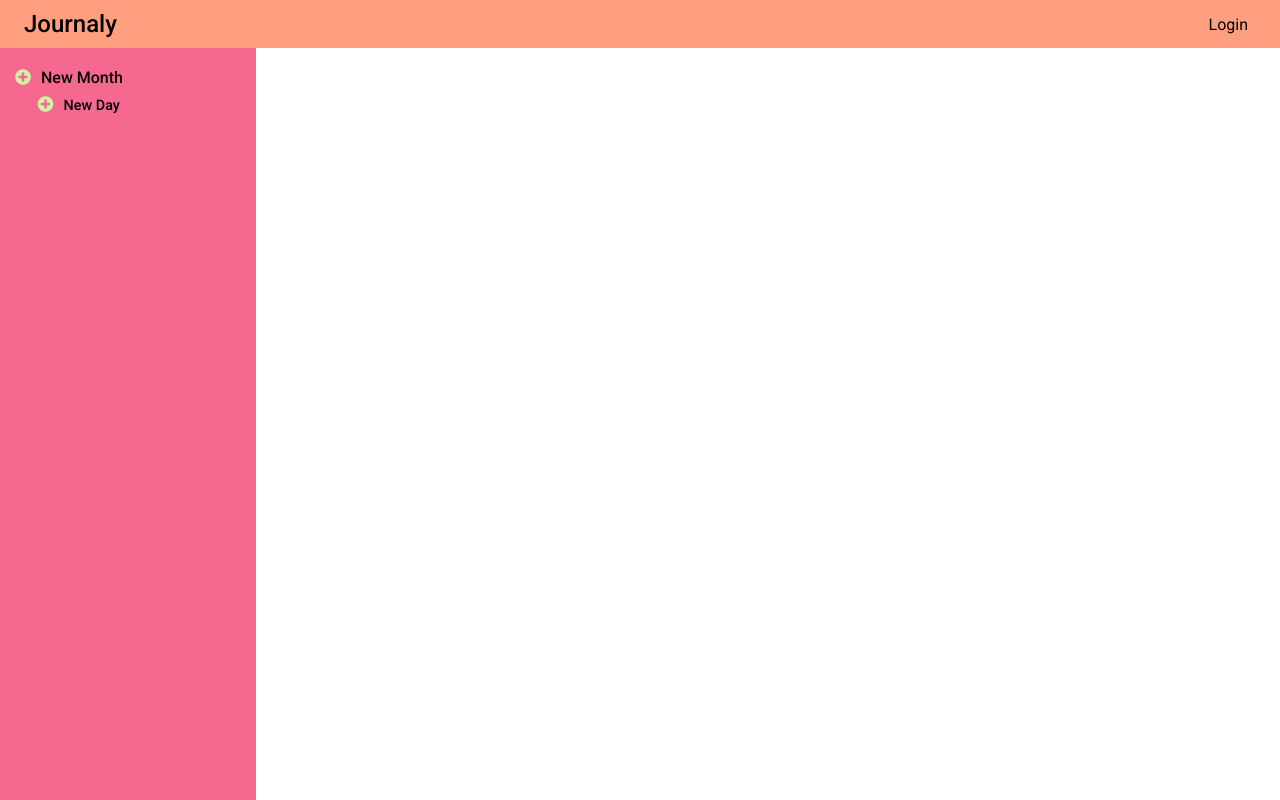
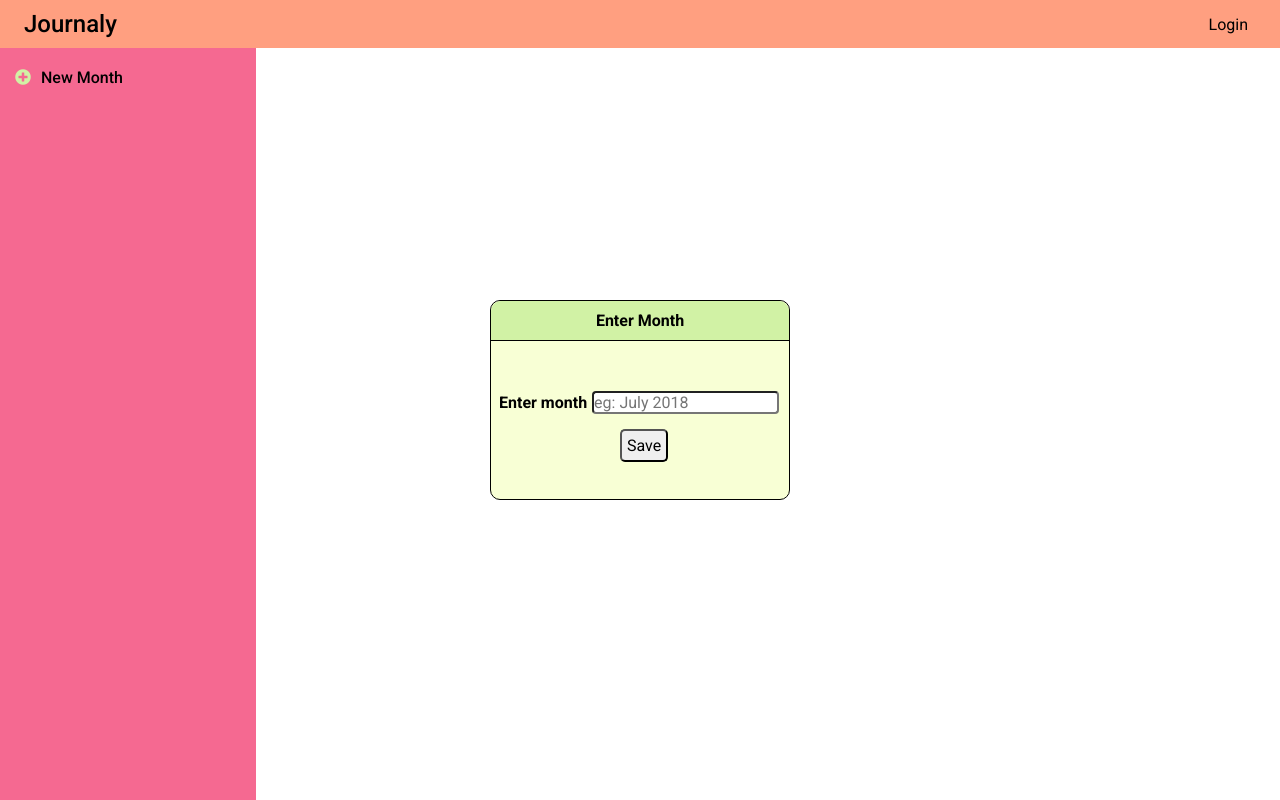
Before and after one commit to jorgeduardos/Journaly, a React (Create React App) app in the folder client/: page / in a window 1280 px wide. Both pictures are taken after a click on the button "New Month". Built offline with nearby package versions, Linux system fonts and the light colour scheme.

Commit message:
added show month form logic

```diff
--- a/client/src/App.js
+++ b/client/src/App.js
@@ -4,20 +4,42 @@ import styled from "styled-components";
 // components
 import Header from "./components/Header.js";
 import GridContainer from "./components/GridContainer.js";
+import EnterMonthForm from "./components/EnterMonthForm.js";
 
 const StyledApp = styled.section`
 	height: 100vh;
+	position: relative;
 `;
 
 class App extends Component {
+	constructor(props) {
+		super(props);
+		this.state = {
+			showMonthForm: false
+		};
+	}
+
+	showMonth = value => {
+		this.setState({ showMonthForm: value });
+	};
+
 	render() {
 		return (
 			<StyledApp>
 				<Header />
-				<GridContainer />
+				<GridContainer showMonth={this.showMonth} />
+				{this.state.showMonthForm ? (
+					<EnterMonthForm showMonth={this.showMonth} />
+				) : null}
 			</StyledApp>
 		);
 	}
 }
 
+// function mapStateToProps(state) {
+// 	return {
+// 		showMonthForm: state.showMonthForm
+// 	};
+// }
+
 export default App;
--- /dev/null
+++ b/client/src/components/EnterMonthForm.js
@@ -0,0 +1,34 @@
+import React, { Component } from "react";
+
+// styles
+import {
+	StyledTitleDiv,
+	StyledDivForm,
+	StyledInputMonth,
+	StyledInputButton
+} from "./component_styles/styles.js";
+
+class EnterMonthForm extends Component {
+	onClickHandler() {
+		this.props.showMonth(false);
+	}
+
+	render() {
+		return (
+			<StyledDivForm>
+				<StyledTitleDiv>
+					<h4>Enter Month</h4>
+				</StyledTitleDiv>
+				<div style={{ marginTop: "50px", paddingLeft: "8px" }}>
+					<h4 style={{ display: "inline-block" }}>Enter month</h4>
+					<StyledInputMonth type="text" placeholder="eg: July 2018" />
+					<StyledInputButton onClick={this.onClickHandler.bind(this)}>
+						Save
+					</StyledInputButton>
+				</div>
+			</StyledDivForm>
+		);
+	}
+}
+
+export default EnterMonthForm;
--- a/client/src/components/Entries.js
+++ b/client/src/components/Entries.js
@@ -1,5 +1,4 @@
 import React, { Component } from "react";
-import Month from "./Month.js";
 
 import { StyledButton, StyledEntries } from "./component_styles/styles.js";
 
@@ -12,12 +11,20 @@ class Entries extends Component {
 						style={{ color: "#d1f2a5", cursor: "pointer" }}
 						className="fas fa-plus-circle"
 					/>
-					<StyledButton primary>New Month</StyledButton>
-					<Month />
+					<StyledButton
+						primary
+						onClick={() => this.props.showMonth(true)}
+					>
+						New Month
+					</StyledButton>
 				</div>
 			</StyledEntries>
 		);
 	}
 }
 
+// function mapDispatchToProps(dispatch) {
+// 	return bindActionCreators({ showMonthForm }, dispatch);
+// }
+
 export default Entries;
--- a/client/src/components/GridContainer.js
+++ b/client/src/components/GridContainer.js
@@ -1,16 +1,18 @@
-import React from "react";
+import React, { Component } from "react";
 
 import { StyledContainer } from "./component_styles/styles.js";
 
 // components;
 import Entries from "./Entries.js";
 
-const GridContainer = () => {
-	return (
-		<StyledContainer>
-			<Entries />
-		</StyledContainer>
-	);
-};
+class GridContainer extends Component {
+	render() {
+		return (
+			<StyledContainer>
+				<Entries showMonth={this.props.showMonth} />
+			</StyledContainer>
+		);
+	}
+}
 
 export default GridContainer;
--- a/client/src/components/Month.js
+++ b/client/src/components/Month.js
@@ -8,9 +8,13 @@ class Month extends Component {
 			<div
 				style={{
 					width: "90%",
-					float: "right"
+					float: "right",
+					marginTop: "5px"
 				}}
 			>
+				<h4 style={{ fontSize: "1em", marginBottom: "5px" }}>
+					July 2018
+				</h4>
 				<i
 					style={{ color: "#d1f2a5", cursor: "pointer" }}
 					className="fas fa-plus-circle"
--- a/client/src/components/component_styles/styles.js
+++ b/client/src/components/component_styles/styles.js
@@ -44,6 +44,46 @@ export const StyledEntries = styled.nav`
 	padding: 15px;
 `;
 
+// EnterMonthForm
+
+export const StyledDivForm = styled.div`
+	height: 200px;
+	width: 300px;
+	position: absolute;
+	top: 0;
+	bottom: 0;
+	right: 0;
+	left: 0;
+	margin: auto;
+	border: 1px solid black;
+	background-color: #f8ffd5;
+	border-radius: 10px;
+`;
+
+export const StyledTitleDiv = styled.div`
+	width: 100%;
+	text-align: center;
+	border-bottom: 1px solid black;
+	padding: 10px;
+	background-color: #d1f2a5;
+	border-radius: 10px 10px 0 0;
+`;
+
+export const StyledInputMonth = styled.input`
+	margin-left: 5px;
+	border-radius: 4px;
+	font-size: 1em;
+`;
+
+export const StyledInputButton = styled.button`
+	display: block;
+	padding: 5px;
+	margin: auto;
+	margin-top: 15px;
+	font-size: 1em;
+	border-radius: 5px;
+`;
+
 // MISC
 
 export const StyledButton = styled.button`
```
Also changed, not shown: client/src/actions/index.js (added, +8 -0 lines), client/src/reducers/showFormReducer.js (added, +10 -0 lines).
